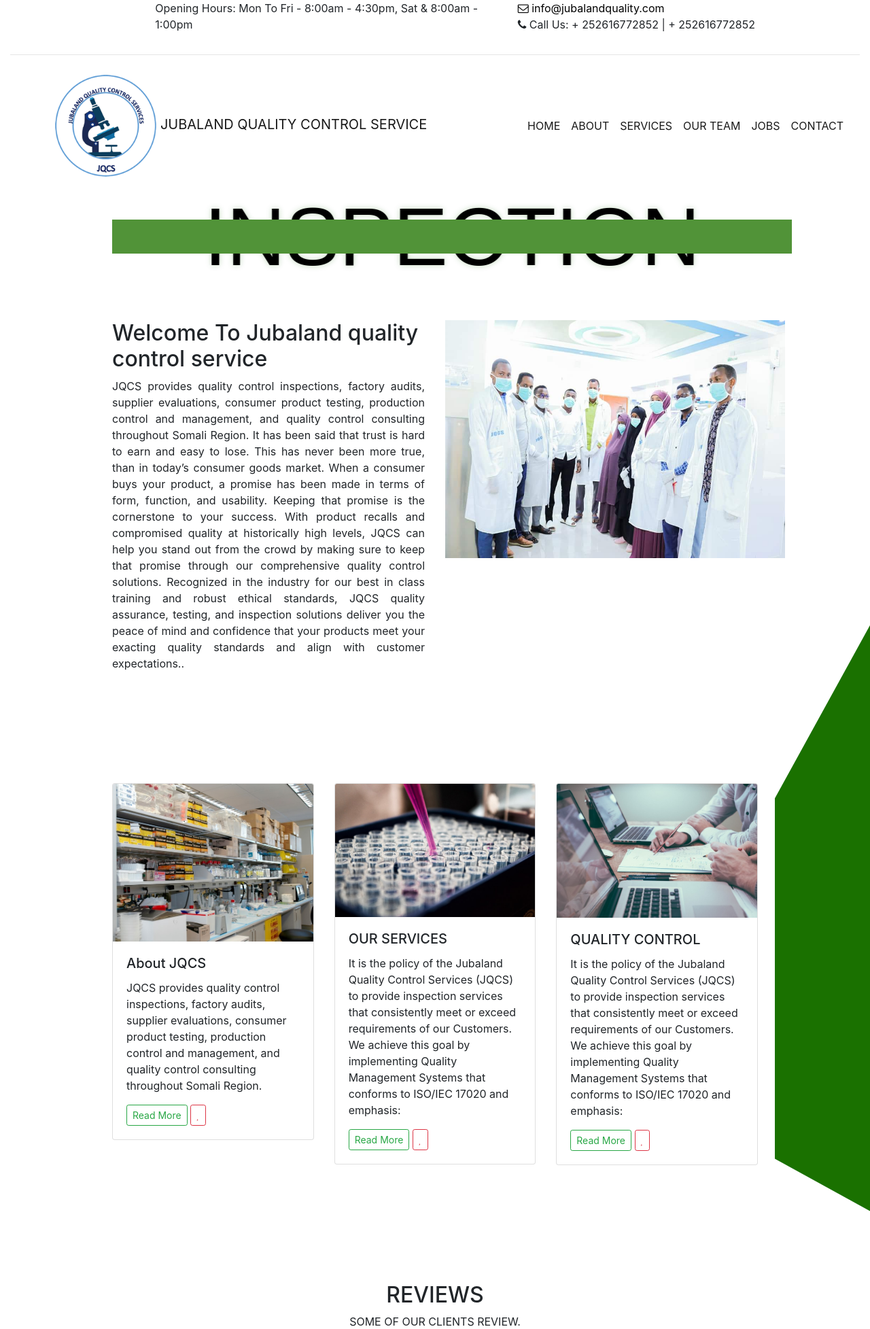
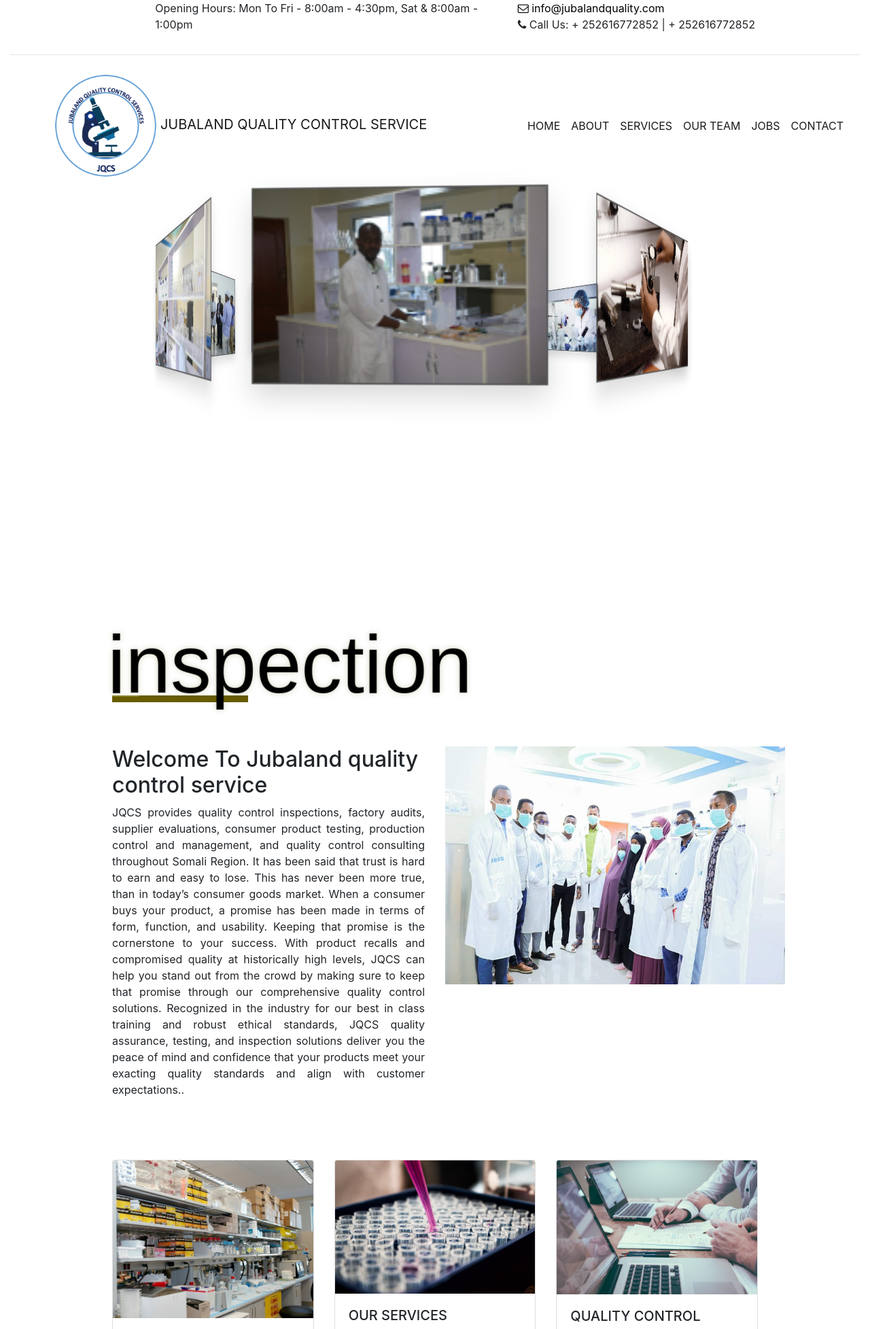
Before and after one commit to EidAbdullahi/shaybaar, a Django app: page / in a window 1280 px wide. Shown: the top 1955 px of the page at 68% size. Run offline with Django 3.2, Linux system fonts and the light colour scheme; data that the repository does not hold is empty; some libraries are stand-ins or nearby versions; grey boxes are pictures that could not be loaded.

Commit message:
commit changes

```diff
--- a/jubaland/settings.py
+++ b/jubaland/settings.py
@@ -8,6 +8,7 @@
 """
 
 from pathlib import Path
+import os
 import cloudinary
 import cloudinary.uploader
 import cloudinary.api
@@ -141,6 +142,7 @@
 
 STATIC_URL = '/static/'
 
+STATICFILES_DIRS = [os.path.join(BASE_DIR, 'static')]
 # Default primary key field type
 # https://docs.djangoproject.com/en/3.2/ref/settings/#default-auto-field
 
--- a/quality/templates/navbar.html
+++ b/quality/templates/navbar.html
@@ -42,7 +42,7 @@
                  <div class="bs-example">
                 <nav class="navbar navbar-expand-lg navbar-light .bg-transparent">
                     <a href="#" class="navbar-brand">
-                        <img src="{% static 'image/jubaland-logo.png' %}"  height="150"  alt="CoolBrand">
+                        <img src="{% static 'image/jubaland100.png' %}"  height="150"  alt="CoolBrand">
                       JUBALAND QUALITY CONTROL SERVICE
                     </a>
                     <button type="button" class="navbar-toggler" data-toggle="collapse" data-target="#navbarCollapse">
@@ -67,34 +67,6 @@
             </div>
 
 
-            <!-- <nav class="navbar navbar-expand-lg navbar-light ">
-                <a class="navbar-brand brand-name" href="#">Abdisamad</a>
-                <button class="navbar-toggler" type="button" data-toggle="collapse" data-target="#navbarSupportedContent" aria-controls="navbarSupportedContent" aria-expanded="false" aria-label="Toggle navigation">
-                  <span class="navbar-toggler-icon"></span>
-                </button>
-
-                <div class="collapse navbar-collapse" id="navbarSupportedContent">
-                  <ul class="navbar-nav ml-auto">
-                    <li class="nav-item">
-                      <a class="nav-link headerachor" href="index.html">Home</a>
-                    </li>
-                    <li class="nav-item">
-                      <a class="nav-link headerachor" href="Education.html">Education</a>
-                    </li>
-                    <li class="nav-item">
-                      <a class="nav-link headerachor" href="skill.html">Skills</a>
-                    </li>
-                    <li class="nav-item">
-                      <a class="nav-link headerachor" href="Project.html">Projects</a>
-                    </li>
-                    <li class="nav-item">
-                      <a class="nav-link headerachor" href="contact.html">Contact Me</a>
-                    </li>
-                  </ul>
-              </nav>
-             -->
-
-
 
             <!-- Nested Container Ends -->
             </header>
--- a/quality/templates/service.html
+++ b/quality/templates/service.html
@@ -599,4 +599,5 @@
 	box-shadow: 6px 6px 10px  #494c51;
 }
 </style>
+
 {%endblock%}
--- a/quality/templates/welcome.html
+++ b/quality/templates/welcome.html
@@ -18,6 +18,21 @@
 </head>
 
 <body>
+    <section class="slideshow">
+        <div class="content">
+           <div class="slider-content">
+              <figure class="shadow"><img src="{% static 'image/4n.jpg' %}"></figure>
+              <figure class="shadow"><img src="{% static 'image/satistaction.png' %}"></figure>
+              <figure class="shadow"><img src="{% static 'image/appa.jpeg' %}"></figure>
+              <figure class="shadow"><img src="{% static 'image/img2.jpeg' %}"></figure>
+              <figure class="shadow"><img src="{% static 'image/img3.jpg' %}"></figure>
+              <figure class="shadow"><img src="{% static 'image/IMG4.jpg' %}"></figure>
+              <figure class="shadow"><img src="{% static 'image/img5.jpg' %}"></figure>
+              <figure class="shadow"><img src="{% static 'image/jubaland100.png' %}"></figure>
+              <figure class="shadow"><img src="{% static 'image/istock.jpg' %}"></figure>
+           </div>
+        </div>
+     </section>
      <section id="until">
         <div class="container">
         <div class="untitled">
@@ -25,8 +40,8 @@
               <div class="untitled__slide">
                 <div class="untitled__slideBg"></div>
                 <div class="untitled__slideContent">
-              <span style="color: aqua;">TRUST</span>
-              <span style="color: rgb(250, 243, 247);">EQUITY</span><br><br>
+                  <span style="color: aqua;">Trust</span>
+                  <span style="color: blueviolet;">Equity</span><br><br>
                   <a class="button" href="https://unsplash.com/@scoutthecity" target="/black">Unsplash Profile</a>
                 </div>
               </div>
@@ -34,25 +49,25 @@
                 <div class="untitled__slideBg"></div>
                 <div class="untitled__slideContent">
 
-              <span style="color: black;">INSPECTION</span>
+                  <span style="color: black;">inspection</span>
                   <span></span>
-              <!-- <a class="button" href="https://unsplash.com/@madbyte" target="/black">Unsplash Profile</a> -->
+                  <a class="button" href="https://unsplash.com/@madbyte" target="/black">Unsplash Profile</a> -->
                 </div>
               </div>
               <div class="untitled__slide">
                 <div class="untitled__slideBg"></div>
                 <div class="untitled__slideContent">
                   <span style="color: aqua;">Quality</span>
-              <span style="color: chartreuse;">TESTING</span>
-              <!-- <a class="button" href="https://unsplash.com/@maicoamorim" target="/black">Unsplash Profile</a> -->
+                  <span style="color: chartreuse;">testing</span>
+                  <a class="button" href="https://unsplash.com/@maicoamorim" target="/black">Unsplash Profile</a>
                 </div>
               </div>
               <div class="untitled__slide">
                 <div class="untitled__slideBg"></div>
                 <div class="untitled__slideContent">
-              <span style="color: blueviolet;">GOOD </span>
+                  <span style="color: blueviolet;">Quality </span>
                   <span style="color: chartreuse;">management</span>
-              <!-- <a class="button" href="https://unsplash.com/@mariocalvo" target="/black">Unsplash Profile</a> -->
+                   <a class="button" href="https://unsplash.com/@mariocalvo" target="/black">Unsplash Profile</a>
                 </div>
               </div>
             </div>
@@ -63,9 +78,6 @@
     </section>
 
 
-
-
-    <br><br>
     <div class="container main-container">
         <!-- Welcome Section Starts -->
         <section class="welcome-area">
@@ -113,8 +125,6 @@
 
     <!-- Main Container Ends -->
 
-    <br>
-    <br>
 
     <section id="gallery">
         <div class="container">
@@ -220,17 +230,17 @@
             </div>
         </div>
     </section>
-
-
-
-
-
-
-
-
-
-
-
+    <br>    <br>
+    <br>
+    <br>
+    <br>
+    <br>
+    <br>
+    <br>
+    <br>
+    <br>
+    <br>
+    <br>
 
 
 </body>
@@ -238,6 +248,88 @@
     html,body{
         overflow-x: hidden;
     }
+    @keyframes rotate {
+        from{
+          transform: rotateY(0deg);
+        }
+        to{
+            transform: rotateY(360deg);
+        }
+      }
+    .slideshow{
+        margin: 0 auto;
+        padding-top: 50px;
+        height: 700px;
+        perspective: 1000px;
+      }
+      .content{
+        margin: auto;
+        width: 150px;
+        perspective: 1000px;
+        position:relative;
+        padding-top: 80px;
+        transform-style: preserve-3d;
+      }
+      .slider-content{
+        width: 100%;
+        position:absolute;
+        float:right;
+        animation: rotate 15s infinite linear;
+        transform-style: preserve-3d;
+      }
+      .slider-content:hover{
+        cursor: pointer;
+        animation-play-state: paused;
+      }
+      .slider-content figure{
+        width:180px;
+        height:120px;
+        border:1px solid #555;
+        overflow:hidden;
+        position:absolute;
+      }
+      .slider-content img{
+        image-rendering: auto;
+        transition: all 300ms;
+        width: 100%;
+        height: 100%;
+      }
+      .slider-content img:hover{
+        transform: scale(1.2);
+        transition: all 300ms;
+     }
+     .shadow{
+        position: absolute;
+        box-shadow: 0px 0px 0px #000;
+     }
+     .slider-content figure:nth-child(1){
+        transform:rotateY(0deg) translateZ(300px);
+      }
+
+      .slider-content figure:nth-child(2){
+        transform:rotateY(40deg) translateZ(300px);
+      }
+      .slider-content figure:nth-child(3){
+        transform:rotateY(80deg) translateZ(300px);
+      }
+      .slider-content figure:nth-child(4){
+        transform:rotateY(120deg) translateZ(300px);
+      }
+      .slider-content figure:nth-child(5){
+        transform:rotateY(160deg) translateZ(300px);
+      }
+      .slider-content figure:nth-child(6){
+        transform:rotateY(200deg) translateZ(300px);
+      }
+      .slider-content figure:nth-child(7){
+        transform:rotateY(240deg) translateZ(300px);
+      }
+      .slider-content figure:nth-child(8){
+        transform:rotateY(280deg) translateZ(300px);
+      }
+      .slider-content figure:nth-child(9){
+        transform:rotateY(320deg) translateZ(300px);
+      }
 </style>
 
 </html>
--- a/static/css/styles.css
+++ b/static/css/styles.css
@@ -118,16 +118,16 @@
     20% {
       filter: hue-rotate(0deg);
     }
-    25% {
+    15% {
       filter: hue-rotate(90deg);
     }
-    45% {
+    15% {
       filter: hue-rotate(90deg);
     }
-    50% {
+    10% {
       filter: hue-rotate(180deg);
     }
-    70% {
+    10% {
       filter: hue-rotate(180deg);
     }
     75% {
@@ -170,8 +170,8 @@
   .untitled__shutters:before, .untitled__shutters:after {
     content: "";
     position: absolute;
-    height: 100%;
-    width: 100%;
+    height: 10%;
+    width: 10%;
     left: 50%;
     transform: translate3d(-50%, 0, 0);
     background-color: #b3401a;
@@ -269,16 +269,16 @@
   }
   .untitled__slides {
     position: absolute;
-    height: 100%;
-    width: 100%;
+    height: 20%;
+    width: 20%;
     top: 0;
     left: 0;
     background-color: #b3401a;
   }
   .untitled__slide {
     position: absolute;
-    height: 100%;
-    width: 100%;
+    height: 20%;
+    width: 20%;
     opacity: 0;
     -webkit-animation: showHideSlide infinite 20s steps(1);
             animation: showHideSlide infinite 20s steps(1);
@@ -404,8 +404,8 @@
   }
   .untitled__slideContent {
     position: absolute;
-    top: 50%;
-    left: 50%;
+    top: 20%;
+    left: 20%;
     transform: translate3d(-50%, -50%, 0);
     color: white;
     font-family: "Abril Fatface", sans-serif;
@@ -415,10 +415,14 @@
     opacity: 1;
     text-shadow: 0 0 0.5em rgba(179, 64, 26, 0.25);
     mix-blend-mode: lighten;
+    margin-left: 30%;
+    margin-right: 30%;
   }
   .untitled__slideContent span {
     display: block;
     font-size: 15vmin;
+    margin-left: 45%;
+
   }
 
   .button {
```
Also changed, not shown: requirements.txt (+16 -11 lines), static/image/jubaland100.png (renamed from static/image/jubaland-logo.png), static/image/rashin.jpeg (renamed from static/image/IMG1.jpg). Lines whose indentation alone changed are shown as unchanged.
